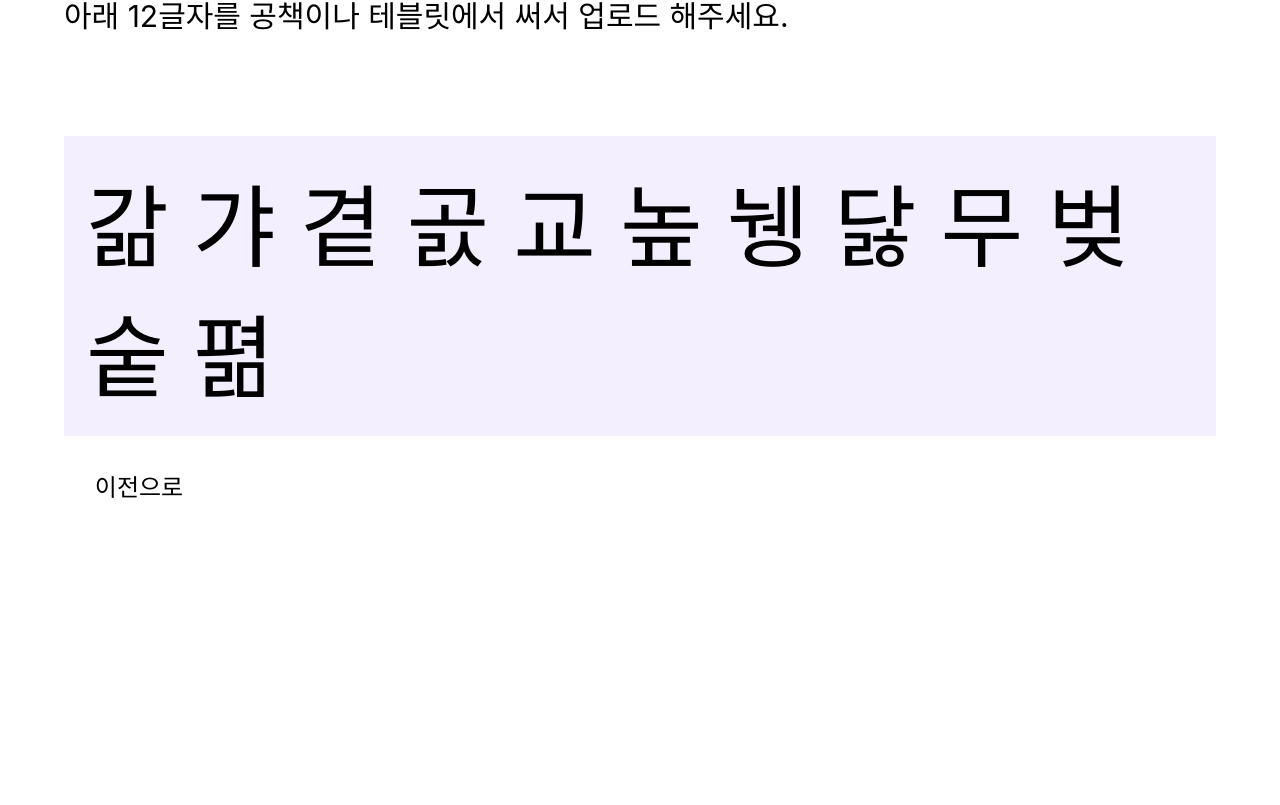
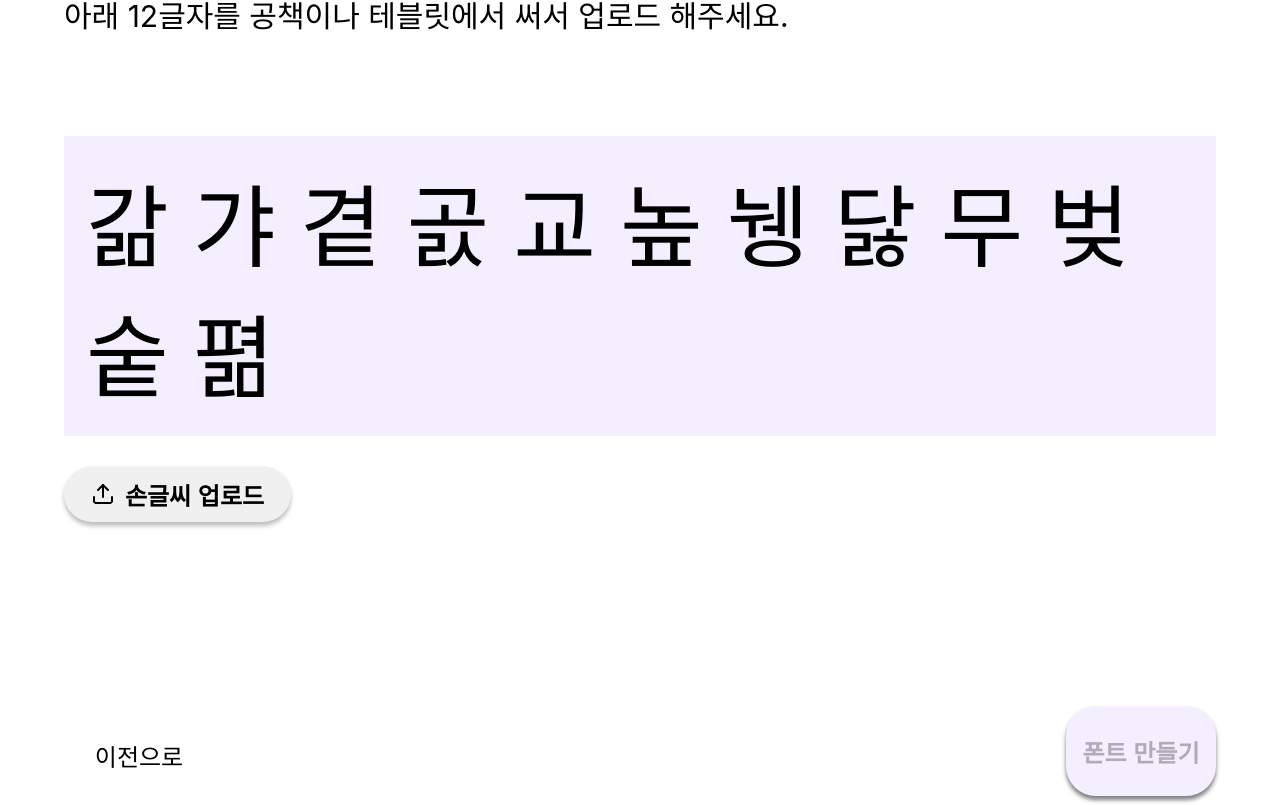
Before and after one commit to yyongjae/Own-My-Geul, a React (Create React App) app in the folder omg-react-app/: page /main in a window 1280 px wide. Shown: the part 219-1024 px from the top of the page. Before the commit the page ends 800 px from the top, so only its background shows below. Built offline with nearby package versions, Linux system fonts and the light colour scheme.

Commit message:
feat: 메인 페이지 구현
- 새로운 버튼 컴포넌트들 적용

```diff
--- a/omg-react-app/src/pages/Main.jsx
+++ b/omg-react-app/src/pages/Main.jsx
@@ -1,8 +1,11 @@
-import React from 'react';
+import React, {useState} from 'react';
 import FontTemplate from '../components/FontTemplate';
 import Button from '../components/Button';
 import uploadIcon from '../assets/upload.svg';
-import {Link} from 'react-router-dom';
+import { Link } from 'react-router-dom';
+import UploadButton from '../components/UploadButton';
+import FontGenerateButton from '../components/FontGenerateButton';
+import axios from 'axios';
 
 const MainStyle = {
     padding: "5% 5% 0 5%"
@@ -36,7 +39,31 @@ const BottomButtonDivStyle = {
 }
 
 const Main = () => {
+    const [uploadedFile, setUploadedFile] = useState(null);
+
+    const handleFileUpload = (file) => {
+        // 파일 업로드 처리 로직
+        setUploadedFile(file);
+    };
     const arr = ["갊", "갸", "곁", "곬", "교", "높", "뉑", "닳", "무", "벚", "숱", "펾"];
+
+    const sendImageToServer = async () => {
+        const formData = new FormData();
+        formData.append('file', uploadedFile);
+
+        try {
+            const response = await axios.post('http://localhost:8080/api/v1/font/new', formData, {
+                headers: {
+                    'Content-Type': 'multipart/form-data'
+                }
+            });
+
+            console.log(response.data); // 외부 URL로 전송된 파일의 정보 출력
+        } catch (error) {
+            console.error(error);
+        }
+    };
+
     return (
         <div style={MainStyle}>
             <div style={TitleDescriptionDivLayoutStyle}>
@@ -49,14 +76,14 @@ const Main = () => {
             </div>
 
             <div>
-                <Button type="upload" content="손글씨 업로드" icon={uploadIcon} />
+                <UploadButton onFileUpload={handleFileUpload} content="손글씨 업로드" icon={uploadIcon} />
             </div>
 
             <div style={BottomButtonDivStyle}>
-                <Link style={{marginRight: "auto"}} to={"/"}>
+                <Link style={{ marginRight: "auto" }} to={"/"}>
                     <Button type="prev" content="이전으로" />
                 </Link>
-                <Button type="create" content="폰트 만들기" />
+                <FontGenerateButton uploadedFile={uploadedFile} content="폰트 만들기" onFileUpload={sendImageToServer} />
             </div>
         </div>
     );
```
